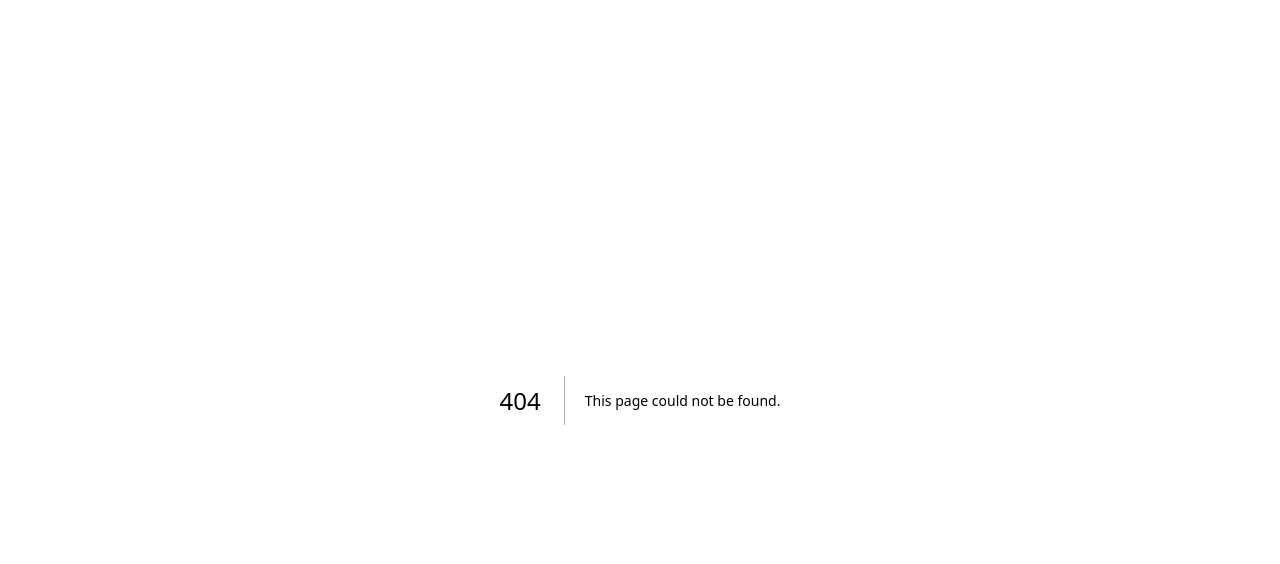
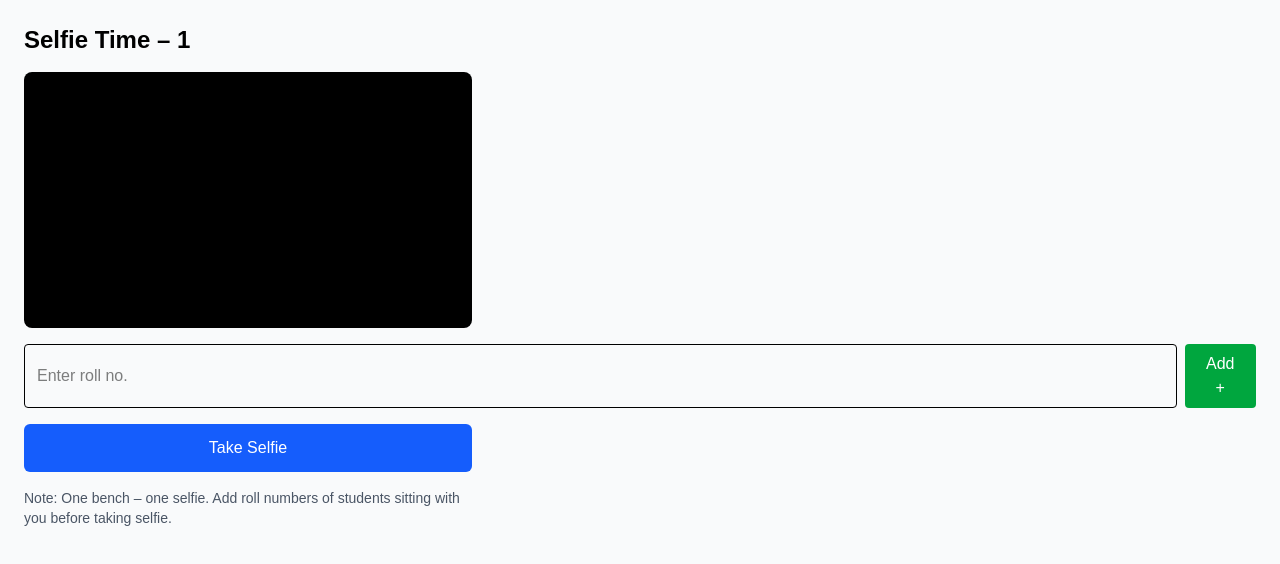
Before and after one commit to Ritesh246/selfie-attendance, a Next.js app: page /student/classroom/1/selfie in a window 1280 px wide. Before the commit this address had no page. Shown: the top 564 px of the page. Built offline with nearby package versions, Linux system fonts and the light colour scheme; no server answers.

Commit message:
Classcode pages done

```diff
--- /dev/null
+++ b/src/app/professor/classroom/[classCode]/page.jsx
@@ -0,0 +1,67 @@
+"use client";
+
+import { useParams } from "next/navigation";
+import { useState } from "react";
+
+export default function ProfessorClassPage() {
+  const { classCode } = useParams();
+  const [showAttendancePanel, setShowAttendancePanel] = useState(false);
+
+  return (
+    <div className="min-h-screen bg-gray-50 p-6">
+      {/* Class Heading */}
+      <h1 className="text-2xl font-bold text-black mb-6">
+        Professor – {classCode.toUpperCase()} Class
+      </h1>
+
+      {/* Take Attendance Button */}
+      {!showAttendancePanel && (
+        <button
+          onClick={() => setShowAttendancePanel(true)}
+          className="bg-blue-600 text-white px-6 py-3 rounded-md"
+        >
+          Take Attendance
+        </button>
+      )}
+
+      {/* Attendance Session Panel */}
+      {showAttendancePanel && (
+        <div className="mt-6 bg-white rounded-lg shadow p-6 max-w-md">
+          <h2 className="text-lg font-semibold text-black mb-4">
+            Attendance Session
+          </h2>
+
+          {/* Code Display */}
+          <div className="flex items-center gap-3 mb-4">
+            <div className="border px-4 py-2 rounded font-mono text-lg text-black">
+              12345
+            </div>
+
+            <button className="bg-green-600 text-white px-4 py-2 rounded">
+              Activate
+            </button>
+          </div>
+
+          {/* Cancel Button */}
+          <button
+            onClick={() => setShowAttendancePanel(false)}
+            className="border px-4 py-2 rounded"
+          >
+            Cancel
+          </button>
+        </div>
+      )}
+
+      {/* Attendance Records Section */}
+      <div className="mt-10">
+        <h2 className="text-xl font-semibold text-black mb-4">
+          Attendance Records
+        </h2>
+
+        <p className="text-gray-600">
+          No attendance taken yet.
+        </p>
+      </div>
+    </div>
+  );
+}
--- a/src/app/professor/classroom/page.jsx
+++ b/src/app/professor/classroom/page.jsx
@@ -17,8 +17,7 @@ export default function ProfessorClassroomPage() {
   const [loading, setLoading] = useState(false);
 
   // ---------- HELPERS ----------
-  const generateClassCode = () =>
-    Math.random().toString(36).substring(2, 7);
+  const generateClassCode = () => Math.random().toString(36).substring(2, 7);
 
   const openModal = () => {
     setClassName("");
@@ -121,22 +120,20 @@ export default function ProfessorClassroomPage() {
       {/* Classes Grid */}
       <div className="p-6">
         {classes.length === 0 ? (
-          <p className="text-center text-black mt-20">
-            No classes created yet
-          </p>
+          <p className="text-center text-black mt-20">No classes created yet</p>
         ) : (
-          <div className="grid grid-cols-1 sm:grid-cols-2 lg:grid-cols-3 gap-6">
+          <div className="grid grid-cols-1 sm:grid-cols-2 lg:grid-cols-3 gap-6 cursor-pointer">
             {classes.map((cls) => (
               <div
                 key={cls.id}
-                className="bg-white rounded-lg shadow p-6"
+                onClick={() => router.push(`/professor/classroom/${cls.code}`)}
+                className="bg-white rounded-lg shadow p-6 cursor-pointer hover:shadow-md transition"
               >
                 <h2 className="text-xl font-semibold text-black mb-2">
                   {cls.name}
                 </h2>
                 <p className="text-black">
-                  Class Code:{" "}
-                  <span className="font-mono">{cls.code}</span>
+                  Class Code: <span className="font-mono">{cls.code}</span>
                 </p>
               </div>
             ))}
@@ -166,10 +163,7 @@ export default function ProfessorClassroomPage() {
             />
 
             <div className="flex justify-end gap-3">
-              <button
-                onClick={closeModal}
-                className="border px-4 py-2 rounded"
-              >
+              <button onClick={closeModal} className="border px-4 py-2 rounded">
                 Cancel
               </button>
               <button
--- /dev/null
+++ b/src/app/student/classroom/[classCode]/page.jsx
@@ -0,0 +1,61 @@
+"use client";
+
+import { useParams, useRouter } from "next/navigation";
+import { useState } from "react";
+
+export default function StudentClassPage() {
+  const { classCode } = useParams();
+  const router = useRouter();
+
+  const [attendanceCode, setAttendanceCode] = useState("");
+
+  const handleJoin = () => {
+    if (!attendanceCode.trim()) return;
+    // Validation will come later
+    router.push(`/student/classroom/${classCode}/selfie`);
+  };
+
+  return (
+    <div style={{ padding: "24px" }}>
+      <h1 style={{ fontSize: "28px", fontWeight: "bold" }}>
+        Student – {classCode.toUpperCase()} Class
+      </h1>
+
+      <p style={{ marginTop: "10px", color: "#555" }}>
+        Enter the attendance code shared by your professor.
+      </p>
+
+      {/* Attendance Code Input */}
+      <input
+        value={attendanceCode}
+        onChange={(e) => setAttendanceCode(e.target.value)}
+        placeholder="Enter attendance code"
+        style={{
+          marginTop: "16px",
+          padding: "10px",
+          width: "260px",
+          border: "1px solid #ccc",
+          borderRadius: "6px",
+          fontSize: "16px",
+        }}
+      />
+
+      {/* Join Button */}
+      <div>
+        <button
+          onClick={handleJoin}
+          style={{
+            marginTop: "16px",
+            padding: "12px 20px",
+            backgroundColor: "#2563eb",
+            color: "white",
+            borderRadius: "6px",
+            fontSize: "16px",
+          }}
+        >
+          Join
+        </button>
+      </div>
+    </div>
+  );
+}
--- /dev/null
+++ b/src/app/student/classroom/[classCode]/selfie/page.jsx
@@ -0,0 +1,95 @@
+"use client";
+
+import { useEffect, useRef, useState } from "react";
+import { useParams } from "next/navigation";
+
+export default function StudentSelfiePage() {
+  const { classCode } = useParams();
+  const videoRef = useRef(null);
+
+  const [rollNumbers, setRollNumbers] = useState([]);
+  const [newRoll, setNewRoll] = useState("");
+
+  // Start camera
+  useEffect(() => {
+    const startCamera = async () => {
+      try {
+        const stream = await navigator.mediaDevices.getUserMedia({
+          video: true,
+        });
+        if (videoRef.current) {
+          videoRef.current.srcObject = stream;
+        }
+      } catch (err) {
+        console.error("Camera access denied", err);
+      }
+    };
+
+    startCamera();
+  }, []);
+
+  const addRollNumber = () => {
+    if (!newRoll.trim()) return;
+    if (rollNumbers.includes(newRoll)) return;
+
+    setRollNumbers([...rollNumbers, newRoll]);
+    setNewRoll("");
+  };
+
+  return (
+    <div className="min-h-screen bg-gray-50 p-6">
+      {/* Heading */}
+      <h1 className="text-2xl font-bold text-black mb-4">
+        Selfie Time – {classCode.toUpperCase()}
+      </h1>
+
+      {/* Camera Preview */}
+      <div className="bg-black rounded-lg overflow-hidden w-full max-w-md mb-4">
+        <video
+          ref={videoRef}
+          autoPlay
+          playsInline
+          className="w-full h-64 object-cover"
+        />
+      </div>
+
+      {/* Add Roll Numbers */}
+      <div className="mb-4">
+        <div className="flex gap-2 mb-2">
+          <input
+            value={newRoll}
+            onChange={(e) => setNewRoll(e.target.value)}
+            placeholder="Enter roll no."
+            className="border px-3 py-2 rounded w-full text-black"
+          />
+          <button
+            onClick={addRollNumber}
+            className="bg-green-600 text-white px-4 py-2 rounded"
+          >
+            Add +
+          </button>
+        </div>
+
+        {rollNumbers.length > 0 && (
+          <div className="text-sm text-black">
+            Added roll numbers:{" "}
+            <span className="font-mono">
+              {rollNumbers.join(", ")}
+            </span>
+          </div>
+        )}
+      </div>
+
+      {/* Take Selfie */}
+      <button className="bg-blue-600 text-white px-6 py-3 rounded-md w-full max-w-md">
+        Take Selfie
+      </button>
+
+      {/* Notes */}
+      <p className="text-sm text-gray-600 mt-4 max-w-md">
+        Note: One bench – one selfie. Add roll numbers of students
+        sitting with you before taking selfie.
+      </p>
+    </div>
+  );
+}
--- a/src/app/student/classroom/page.jsx
+++ b/src/app/student/classroom/page.jsx
@@ -88,12 +88,10 @@ export default function StudentClassroomPage() {
     }
 
     // 2. Join class
-    const { error: joinError } = await supabase
-      .from("class_students")
-      .insert({
-        class_id: foundClass.id,
-        student_id: user.id,
-      });
+    const { error: joinError } = await supabase.from("class_students").insert({
+      class_id: foundClass.id,
+      student_id: user.id,
+    });
 
     if (joinError) {
       setError("You already joined this class");
@@ -126,9 +124,7 @@ export default function StudentClassroomPage() {
     <div className="min-h-screen bg-gray-50">
       {/* Top Bar */}
       <div className="flex items-center justify-between px-6 py-4 bg-white shadow">
-        <h1 className="text-2xl font-semibold text-black">
-          Student Classroom
-        </h1>
+        <h1 className="text-2xl font-semibold text-black">Student Classroom</h1>
         <button
           onClick={openModal}
           className="bg-blue-600 text-white px-4 py-2 rounded-md hover:bg-blue-700"
@@ -140,19 +136,16 @@ export default function StudentClassroomPage() {
       {/* Classes */}
       <div className="p-6">
         {classes.length === 0 ? (
-          <p className="text-center text-black mt-20">
-            No classes joined yet
-          </p>
+          <p className="text-center text-black mt-20">No classes joined yet</p>
         ) : (
           <div className="grid grid-cols-1 sm:grid-cols-2 lg:grid-cols-3 gap-6">
             {classes.map((cls) => (
               <div
                 key={cls.id}
-                className="bg-white rounded-lg shadow p-6"
+                onClick={() => router.push(`/student/classroom/${cls.code}`)}
+                className="bg-white rounded-lg shadow p-6 cursor-pointer hover:shadow-md transition"
               >
-                <h2 className="text-xl font-semibold text-black">
-                  {cls.name}
-                </h2>
+                <h2 className="text-xl font-semibold text-black">{cls.name}</h2>
               </div>
             ))}
           </div>
@@ -174,17 +167,10 @@ export default function StudentClassroomPage() {
               className="w-full border px-3 py-2 rounded mb-3 text-black"
             />
 
-            {error && (
-              <p className="text-sm text-red-600 mb-3">
-                {error}
-              </p>
-            )}
+            {error && <p className="text-sm text-red-600 mb-3">{error}</p>}
 
             <div className="flex justify-end gap-3">
-              <button
-                onClick={closeModal}
-                className="border px-4 py-2 rounded"
-              >
+              <button onClick={closeModal} className="border px-4 py-2 rounded">
                 Cancel
               </button>
               <button
```
